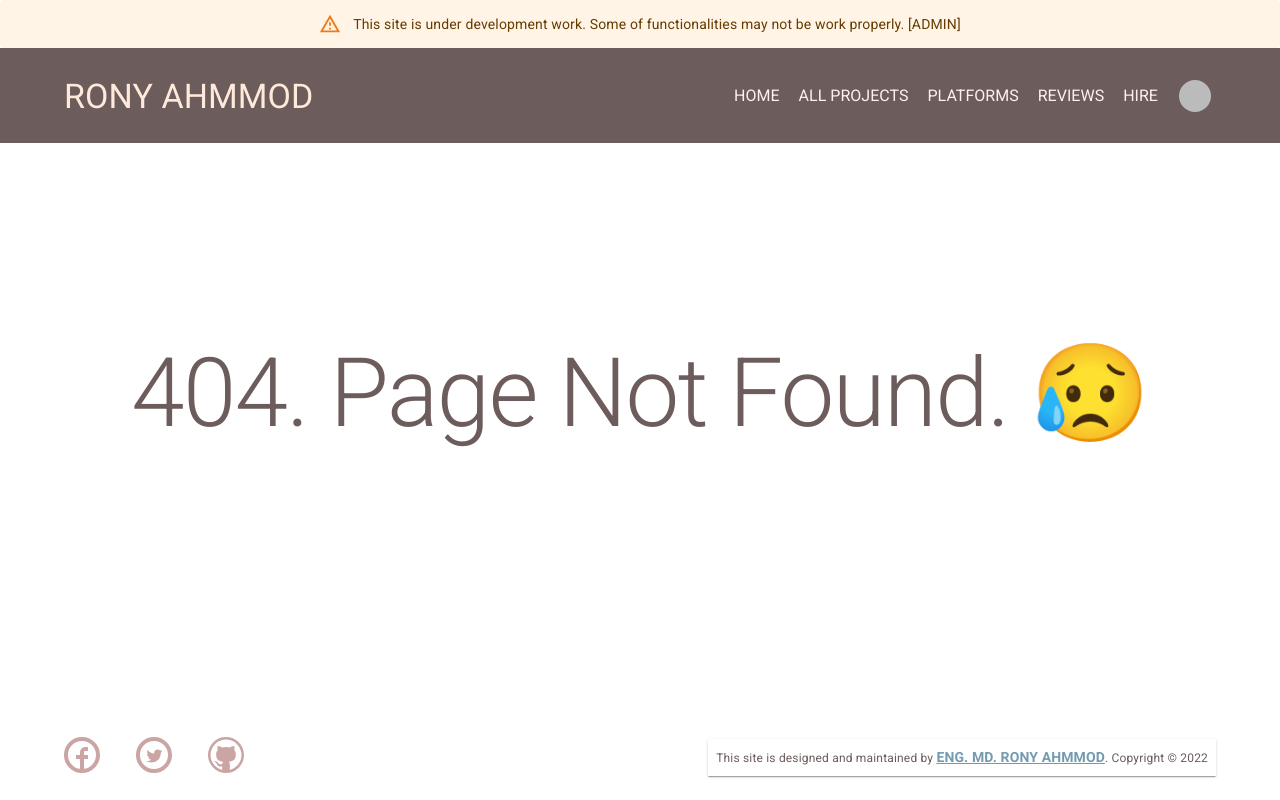
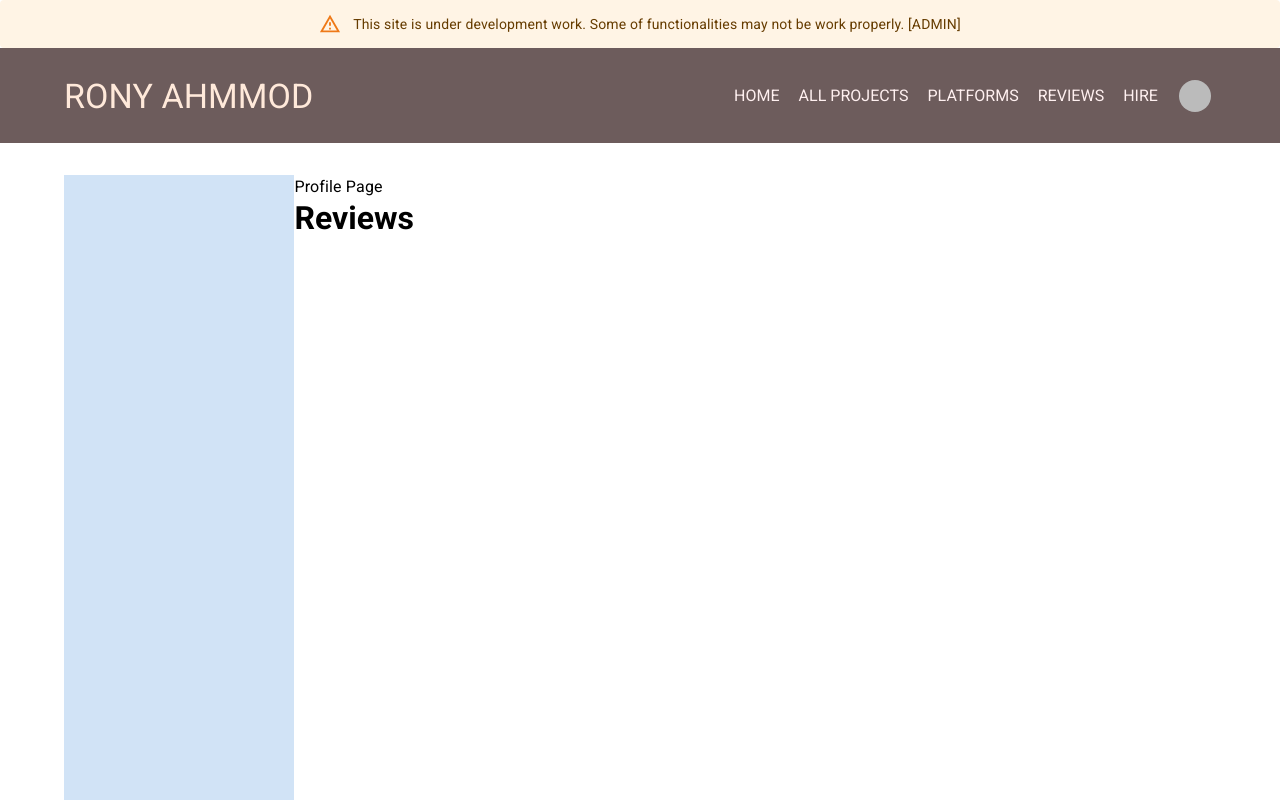
Before and after one commit to engronyahmmod/dev-backend-theme-personal-website, a React (Create React App) app: page /profile in a window 1280 px wide. Shown: the top 800 px of the page. Built offline with nearby package versions, Linux system fonts and the light colour scheme; no server answers; the database is empty; sample sign-in values are in the browser's storage.

Commit message:
Add Profile page and fix some routing error

```diff
--- a/package.json
+++ b/package.json
@@ -15,7 +15,7 @@
     "react": "^18.2.0",
     "react-dom": "^18.2.0",
     "react-router-dom": "^6.3.0",
-    "react-scripts": "5.0.1",
+    "react-scripts": "^2.1.3",
     "react-slick": "^0.29.0",
     "web-vitals": "^2.1.4"
   },
--- a/src/App.js
+++ b/src/App.js
@@ -17,6 +17,7 @@ import NotFound from "./pages/404";
 import RequireAuth from "./components/RequireAuth";
 import Me from "./pages/Me";
 import AlreadyLoggedIn from "./components/AlreadyLoggedIn";
+import Profile from "./pages/Profile";
 
 class App extends React.Component {
   constructor(props) {
@@ -84,6 +85,10 @@ class App extends React.Component {
                   </AlreadyLoggedIn>
                 }
               />
+              <Route path="/profile" element={<RequireAuth><Profile /></RequireAuth>}>
+                <Route index  element={<h1>Reviews</h1>} />
+                <Route path="update" element={<h1>Update</h1>} />
+              </Route>
               <Route path="*" element={<NotFound />} />
             </Routes>
           </LayoutWraper>
--- a/src/components/AlreadyLoggedIn.jsx
+++ b/src/components/AlreadyLoggedIn.jsx
@@ -5,8 +5,9 @@ import { Navigate, useLocation } from "react-router-dom";
 const AlreadyLoggedIn = ({ children }) => {
   const currentUser = useContext(AuthContext);
   const location = useLocation();
+  console.log(location);
   if (currentUser) {
-    return <Navigate to="/me" state={{ from: location }} replace />;
+    return <Navigate to={location.state.from.pathname} state={{ from: location }} replace />;
   } else {
     return children;
   }
--- a/src/components/Footer.jsx
+++ b/src/components/Footer.jsx
@@ -32,13 +32,13 @@ function Footer() {
             padding: { xs: 2, md: 0 },
           }}
         >
-          <a href="https://www.facebook.com/rony.ahmmod.9/" target="_blank">
+          <a href="https://www.facebook.com/rony.ahmmod.9/" target="_blank" rel="noopener noreferrer">
             <FbLogo />
           </a>
-          <a href="https://twitter.com/MDRONYAHMMOD" target="_blank">
+          <a href="https://twitter.com/MDRONYAHMMOD" target="_blank" rel="noopener noreferrer">
             <TwitterLogo />
           </a>
-          <a href="https://github.com/ronyahmmod" target="_blank">
+          <a href="https://github.com/ronyahmmod" target="_blank" rel="noopener noreferrer">
             <GithubLogo />
           </a>
         </Box>
--- a/src/components/Navbar.jsx
+++ b/src/components/Navbar.jsx
@@ -186,7 +186,7 @@ function Navbar() {
                       <MenuItem onClick={() => navigate("/me")}>
                         <Avatar /> Profile
                       </MenuItem>
-                      <MenuItem>
+                      <MenuItem onClick={() => navigate("/profile")}>
                         <Avatar /> My account
                       </MenuItem>
                       <Divider />
--- a/src/firebase/firebase.utils.js
+++ b/src/firebase/firebase.utils.js
@@ -31,3 +31,26 @@ export const createUserWhoIsLoggedIn = async (user) => {
   }
   return;
 };
+
+
+export const deleteLoggedInUser = user =>{
+  // 1. check the user is on the database.
+  // 2. if found then delete user from the database
+  // 3. Sign out from the system
+  return;
+}
+
+export const updateUserInfo = (user, info) => {
+  // 1. check the user is on the database
+  // 2. if found then go to the next line
+  // 3. check the last date and time of last update
+  // 4. if it was before atleast last week then return
+  // 5. if not then go to next line
+  // 6. update user with info object and also update date and time of this update
+  //
+  return;
+}
+
+export const createReview = () => {
+return;
+}
--- a/src/pages/404.jsx
+++ b/src/pages/404.jsx
@@ -16,7 +16,7 @@ const NotFound = () => {
       }}
     >
       <Typography variant="h1" component="div">
-        404. Page Not Found. 😥
+        404. Page Not Found. <span role="img" aria-label="emoji">😥</span>
       </Typography>
     </Box>
   );
--- a/src/pages/Homepage.jsx
+++ b/src/pages/Homepage.jsx
@@ -433,7 +433,7 @@ function Homepage() {
             color: "#D7B6A0",
           }}
         >
-          Let’s make something amzing together start by saying Hi 😀
+          Let’s make something amzing together start by saying Hi <span role="img" aria-label="emoji">😀</span>
         </Typography>
       </Box>
       {/* ------ end banner 3 */}
--- /dev/null
+++ b/src/pages/Profile.jsx
@@ -0,0 +1,24 @@
+import React from "react";
+import {Box, Typography} from '@mui/material'
+import { Outlet } from "react-router-dom";
+
+const Profile = () => {
+    const viewportHeight = window.innerHeight;
+    console.log(viewportHeight);
+    return(
+        <Box sx={{display: 'flex', mt: 4}}>
+            <Box sx={{flexBasis: '20%', backgroundColor: 'primary.main', minHeight: viewportHeight - 120, opacity: .2}}>
+                {/* LEFT SIDE SIDEBAR */}
+            </Box>
+            <Box sx={{flexBasis: '80%'}}>
+                {/* Right side main page */}
+                <Typography>Profile Page</Typography>
+                <Box>
+                    <Outlet />
+                </Box>
+            </Box>
+        </Box>
+    )
+}
+
+export default Profile;
```
Also changed, not shown: 1 other file (tests, documents, lock files or other folders).
